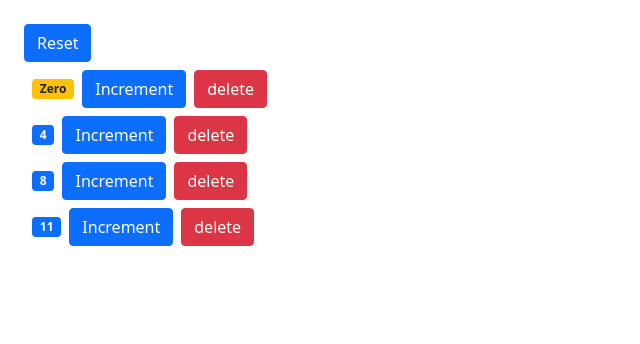
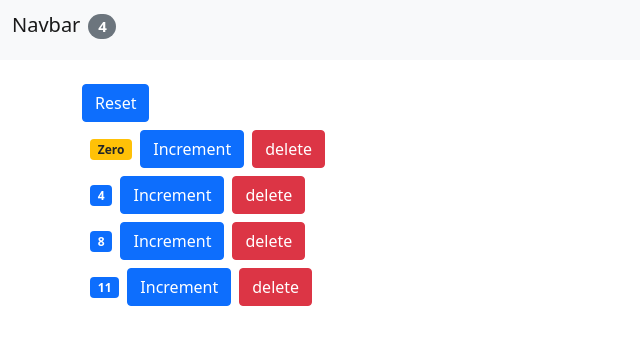
Before and after one commit to eva-hs/cart, a React (Create React App) app: page / in a window 1280 px wide. Shown: the top 344 px of the page, without its empty margins (0-640 px from the left). Built offline with nearby package versions, Linux system fonts and the light colour scheme.

Commit message:
Added navbar component

```diff
--- a/src/App.jsx
+++ b/src/App.jsx
@@ -1,12 +1,52 @@
 import React, { Component } from "react";
 import Products from "./components/Products";
+import NavBar from "./components/NavBar";
 
 class App extends Component {
+  state = {
+    products: [
+      { id: 1, quantity: 0 },
+      { id: 2, quantity: 4 },
+      { id: 3, quantity: 8 },
+      { id: 4, quantity: 11 },
+    ],
+  };
+
+  handleDelete = (id) => {
+    const products = this.state.products.filter((p) => p.id !== id);
+    this.setState({ products });
+  };
+
+  handleReset = () => {
+    // Ändra på flera produkter
+    const products = this.state.products.map((product) => ({
+      ...product,
+      quantity: 0,
+    }));
+    this.setState({ products });
+  };
+
+  handleIncrement = (product) => {
+    // Ändra på 1 produkt
+    const products = [...this.state.products];
+    const index = products.indexOf(product);
+    products[index] = { ...product };
+    products[index].quantity++;
+    this.setState({ products });
+  };
+
   render() {
+    const { products } = this.state;
     return (
-      <div className="m-4">
-        <Products />
-      </div>
+      <>
+        <NavBar productCount={products.length} />
+        <Products
+          products={products}
+          onDelete={this.handleDelete}
+          onReset={this.handleReset}
+          onIncrement={this.handleIncrement}
+        />
+      </>
     );
   }
 }
--- /dev/null
+++ b/src/components/NavBar.jsx
@@ -0,0 +1,20 @@
+import React, { Component } from "react";
+
+class NavBar extends Component {
+  render() {
+    return (
+      <nav className="navbar navbar-light bg-light">
+        <div className="container-fluid">
+          <span className="navbar-brand h1">
+            Navbar
+            <span className="badge rounded-pill bg-secondary ms-2">
+              {this.props.productCount}
+            </span>
+          </span>
+        </div>
+      </nav>
+    );
+  }
+}
+
+export default NavBar;
--- a/src/components/Product.jsx
+++ b/src/components/Product.jsx
@@ -2,17 +2,18 @@ import React, { Component } from "react";
 
 class Product extends Component {
   render() {
+    const { onDelete, onIncrement, product } = this.props;
     return (
       <div className="m-2">
         <span className={this.getBadgeClasses()}>{this.formatQuantity()}</span>
         <button
-          onClick={() => this.props.onIncrement(this.props.product)}
+          onClick={() => onIncrement(product)}
           className="btn btn-primary"
         >
           Increment
         </button>
         <button
-          onClick={() => this.props.onDelete(this.props.product.id)}
+          onClick={() => onDelete(product.id)}
           className="btn btn-danger ms-2"
         >
           delete
--- a/src/components/Products.jsx
+++ b/src/components/Products.jsx
@@ -2,53 +2,22 @@ import React, { Component } from "react";
 import Product from "./Product";
 
 class Products extends Component {
-  state = {
-    products: [
-      { id: 1, quantity: 0 },
-      { id: 2, quantity: 4 },
-      { id: 3, quantity: 8 },
-      { id: 4, quantity: 11 },
-    ],
-  };
-
-  handleDelete = (id) => {
-    const products = this.state.products.filter((p) => p.id !== id);
-    this.setState({ products });
-  };
-
-  handleReset = () => {
-    // Ändra på flera produkter
-    const products = this.state.products.map((product) => ({
-      ...product,
-      quantity: 0,
-    }));
-    this.setState({ products });
-  };
-
-  handleIncrement = (product) => {
-    // Ändra på 1 produkt
-    const products = [...this.state.products];
-    const index = products.indexOf(product);
-    products[index] = { ...product };
-    products[index].quantity++;
-    this.setState({ products });
-  };
-
   render() {
+    const { onReset, onDelete, onIncrement, products } = this.props;
     return (
-      <>
-        <button onClick={this.handleReset} className="btn btn-primary">
+      <div className="container mt-4">
+        <button onClick={onReset} className="btn btn-primary">
           Reset
         </button>
-        {this.state.products.map((product) => (
+        {products.map((product) => (
           <Product
             key={product.id}
             product={product}
-            onDelete={this.handleDelete}
-            onIncrement={this.handleIncrement}
+            onDelete={onDelete}
+            onIncrement={onIncrement}
           />
         ))}
-      </>
+      </div>
     );
   }
 }
```
Also changed, not shown: src/NavBar.jsx (deleted, +0 -20 lines).
